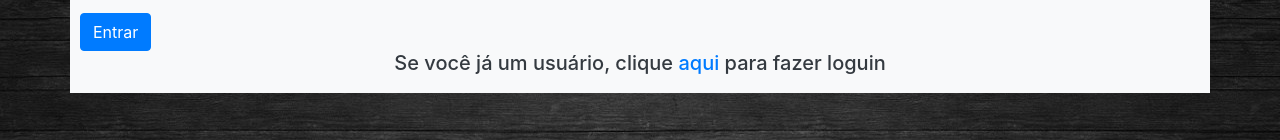
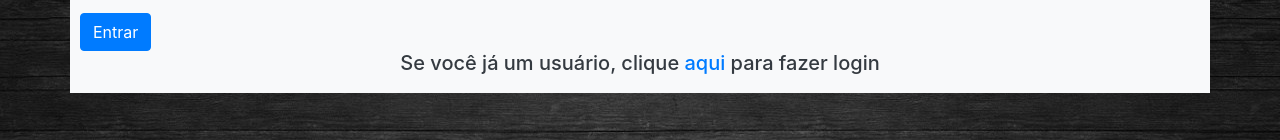
Before and after one commit to LucasBR/GAQUAD, a plain HTML site: page Front/cadastro.html in a window 1280 px wide. Shown: the part 481-621 px from the top of the page. Drawn offline with Linux system fonts and the light colour scheme.

Commit message:
Update cadastro.html

```diff
--- a/Front/cadastro.html
+++ b/Front/cadastro.html
@@ -74,7 +74,7 @@
               </form>
               <div class="row">
                 <div class="col-12">
-                  <h5>Se você já um usuário, clique <a href="login.html">aqui</a> para fazer loguin</h5>
+                  <h5>Se você já um usuário, clique <a href="login.html">aqui</a> para fazer login</h5>
                 </div>
               </div>
         </div>
```
